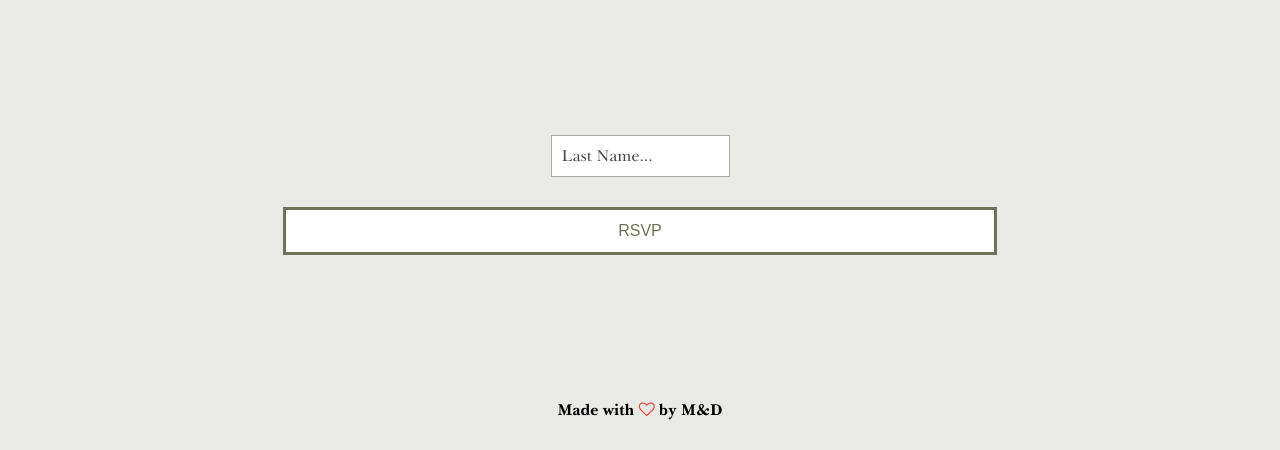
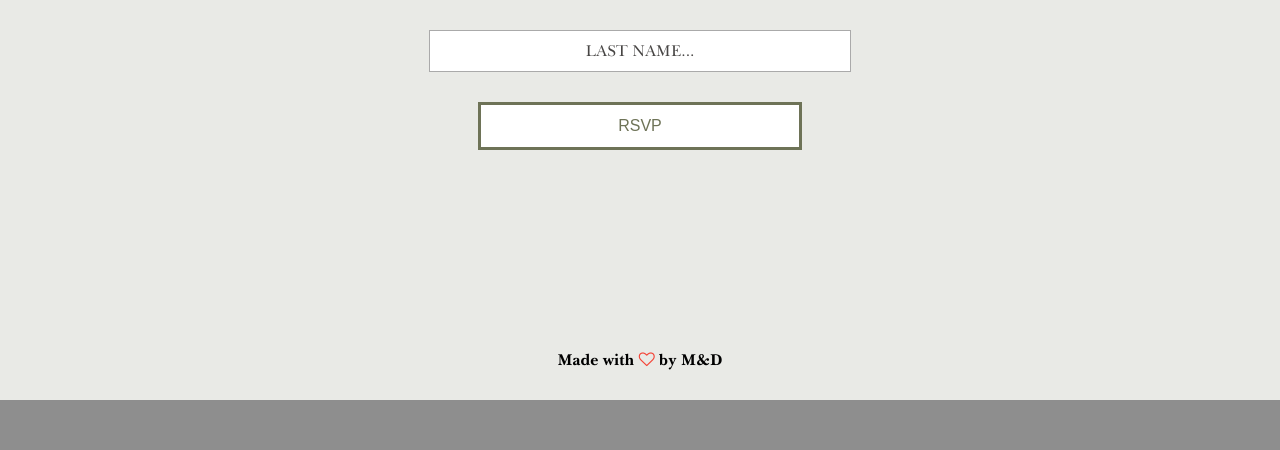
Before and after one commit to dcorney1/wedding_php, a PHP site: page /rsvp.php in a window 1280 px wide. Shown: the part 400-850 px from the top of the page. After the commit the page ends 800 px from the top, so only its background shows below. Run offline with PHP 8.4, Linux system fonts and the light colour scheme.

Commit message:
fixing rsvp

```diff
--- a/includes/functions.inc.php
+++ b/includes/functions.inc.php
@@ -1,6 +1,6 @@
 <?php
   function uidExists($dbh, $name) {
-    $sql = "SELECT * FROM guests WHERE last_name = ?;";
+    $sql = "SELECT * FROM guests WHERE lower(last_name) = lower(?);";
     $stmt = $dbh->prepare($sql, array(PDO::ATTR_CURSOR => PDO::CURSOR_FWDONLY));
 
     $stmt->bindValue(1, $name);
--- a/includes/rsvp_html.inc.php
+++ b/includes/rsvp_html.inc.php
@@ -91,8 +91,8 @@
           echo
           "<div style=\"overflow:auto;\">
             <div style=\"float:right;\">
-              <button type=\"button\" id=\"prevBtn\" onclick=\"nextPrev(-1)\">Previous</button>
-              <button type=\"button\" id=\"nextBtn\" onclick=\"nextPrev(1)\">Next</button>
+            <button type=\"button\" id=\"prevBtn\" onclick=\"nextPrev(-1)\"><i class=\"fa fa-arrow-circle-left\" aria-hidden=\"true\"></i></button>
+            <button type=\"button\" id=\"nextBtn\" onclick=\"nextPrev(1)\"><i class=\"fa fa-arrow-circle-right\" aria-hidden=\"true\"></i></button>
             </div>
           </div>
           <div style=\"text-align:center;margin-top:40px;\">";
--- a/java/form.js
+++ b/java/form.js
@@ -32,7 +32,7 @@
   // if you have reached the end of the form... :
   if (currentTab >= x.length) {
     //...the form gets submitted:
-    document.getElementById("rsvpForm").submit();
+    document.getElementById("idform").submit();
     return false;
   }
   // Otherwise, display the correct tab:
--- a/rsvp.php
+++ b/rsvp.php
@@ -10,8 +10,8 @@
 </div>
 </section>
 
- <section class="travel">
-  <div class="nameform">
+ <section class="travel" id="rsvpform">
+
 
     <?php
     if (isset($_GET['rsvp'])) {
@@ -47,7 +47,7 @@
 
 
      echo "
-     <form action=\"includes/rsvp.inc.php\" method=\"post\">
+     <form id=\"idform\" action=\"includes/rsvp.inc.php\" method=\"post\">
      <select class=\"rsvp-select\" name=\"family\" id=\"familyID\" >";
       foreach ($_SESSION["families"] as $family) {
        echo "<option>" . trim($family["name"]) . "</option>";
@@ -65,7 +65,7 @@
     }
     else {
        if (isset($_SESSION["family_name"])) {
-         echo "<p>Welcome ". trim($_SESSION["family_name"]). "!</p>";
+         echo "<h2>Welcome ". trim($_SESSION["family_name"]). "!</h2>";
        }
        else {
          echo "
@@ -76,11 +76,11 @@
        }
        if (isset($_SESSION["rsvp_status"])){
          // id=\"rsvpForm\"
-         echo "<form id=\"rsvpForm\" name=\"rsvpForm\" action=\"includes/rsvp.inc.php\" method=\"post\">
+         echo "<form id=\"idform\" name=\"rsvpForm\" action=\"includes/rsvp.inc.php\" method=\"post\">
          <input type=\"hidden\" name=\"rsvpForm\" value=\"\"/>";
          foreach ($_SESSION["rsvp_status"] as $event){
            $event_name = $event[0]["event_name"];
-           echo "<div class=\"tab radio\">" . $event_name . ":";
+           echo "<div class=\"tab radio\"><h3>" . $event_name . ":</h3>";
            foreach ($event as $participant){
              if ($participant["rsvp_flag"] == "0") {
                $yes = "";
@@ -120,22 +120,26 @@
 
            echo  "</div>";
          }
+         echo "</form>";
          echo
-         "<div style=\"overflow:auto;\">";
-         echo "<div style=\"text-align:center;margin-top:40px;\">";
+         "<div id=\"progression-bar\">
+         <div class=\"column\">
+         <button type=\"button\" id=\"prevBtn\" onclick=\"nextPrev(-1)\" >Previous</button>
+         </div>
+         <div class=\"column-center\">";
          foreach ($_SESSION["rsvp_status"] as $event){
            echo "<span class=\"step\"></span>";
          }
          echo "</div>
-           <div class=\"buttons\" style=\"float:right;\">
-             <button type=\"button\" id=\"prevBtn\" onclick=\"nextPrev(-1)\">Previous</button>
-             <button type=\"button\" id=\"nextBtn\" onclick=\"nextPrev(1)\">Next</button>
-           </div>
-         </div>
+
+         <div class=\"column\">
+             <button type=\"button\" id=\"nextBtn\" onclick=\"nextPrev(1)\" ><i class=\"fa fa-arrow-circle-right\" aria-hidden=\"true\"></i></button>
+             </div>
+         </div>";
 
 
-       </form>";
-       echo "         <form action=\"includes/logout.inc.php\" method=\"post\">
+
+       echo "         <form class=\"Not-family\" action=\"includes/logout.inc.php\" method=\"post\">
        <button class=\"hero-btn logout-btn rsvp-btn\" type=\"submit\" name=\"submit\">Not \"". trim($_SESSION["family_name"]). "\"?</button>
        </form>";
        }
@@ -157,7 +161,7 @@
          }
    }
   ?>
-</div>
+
   <!-- <button class="open-button rsvp" onclick="openForm()">Having difficulty? Click here.</button> -->
   <div class="form-popup" id="myForm">
   <h1>Ask Us!</h1>
--- a/style.css
+++ b/style.css
@@ -472,7 +458,7 @@
 
 .travel{
 	position: relative;
-	min-height: 45%;
+	min-height: calc(45% - 50px);
 	margin: 0 10%;
 	margin: auto;
 	padding-top: 15px;
@@ -563,6 +549,7 @@
 }
 
 .rsvp-btn{
+	max-width:250px;
 	width: 50%;
 }
 
@@ -1281,21 +1279,33 @@
 	display: block;
 	margin-left: auto;
 	margin-right: auto;
+	width: 400px;
 	max-width: 50%;
 	margin-bottom: 30px;
+	text-align:center;
+	text-transform: uppercase;
 }
-
+#rsvpform {
+	display: flex;
+	flex-direction: column;
+	justify-content: space-between;
+	padding: 30px 0px;
+	min-height: calc(45% - 80px)
+}
+#idform {
+	display: flex;
+	flex-direction: column;
+	justify-content: space-between;
+	align-items: center;
+	padding: 30px 0px;
+	min-height: calc(45% - 80px)
+}
 .nameform {
 	display: block;
-	position: absolute;
-	top: 50%;
-	left: 50%;
+
+
 	width:100%;
-	transform: translate(-50%,-50%);
-	-ms-transform: translate(-50%,-50%);
-	-moz-transform: translate(-50%,-50%);
-	-webkit-transform: translate(-50%,-50%);
-	-o-transform: translate(-50%,-50%);
+
 }
 
 
```
Also changed, not shown: other parts of style.css (+28 -31 lines).
